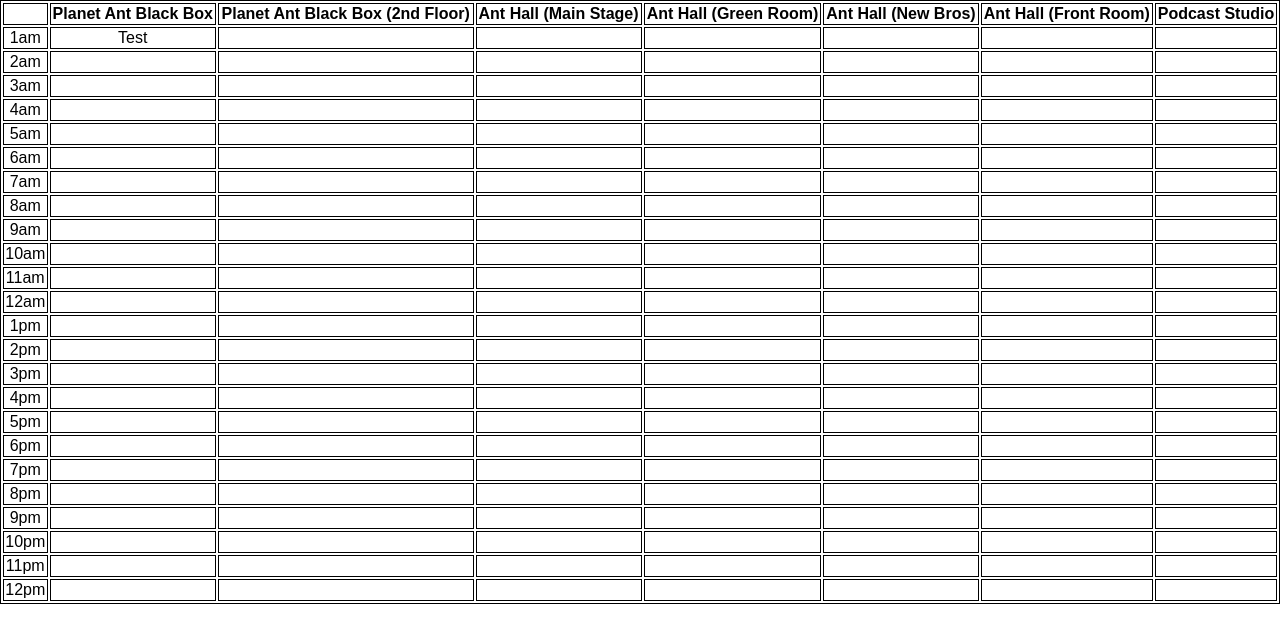
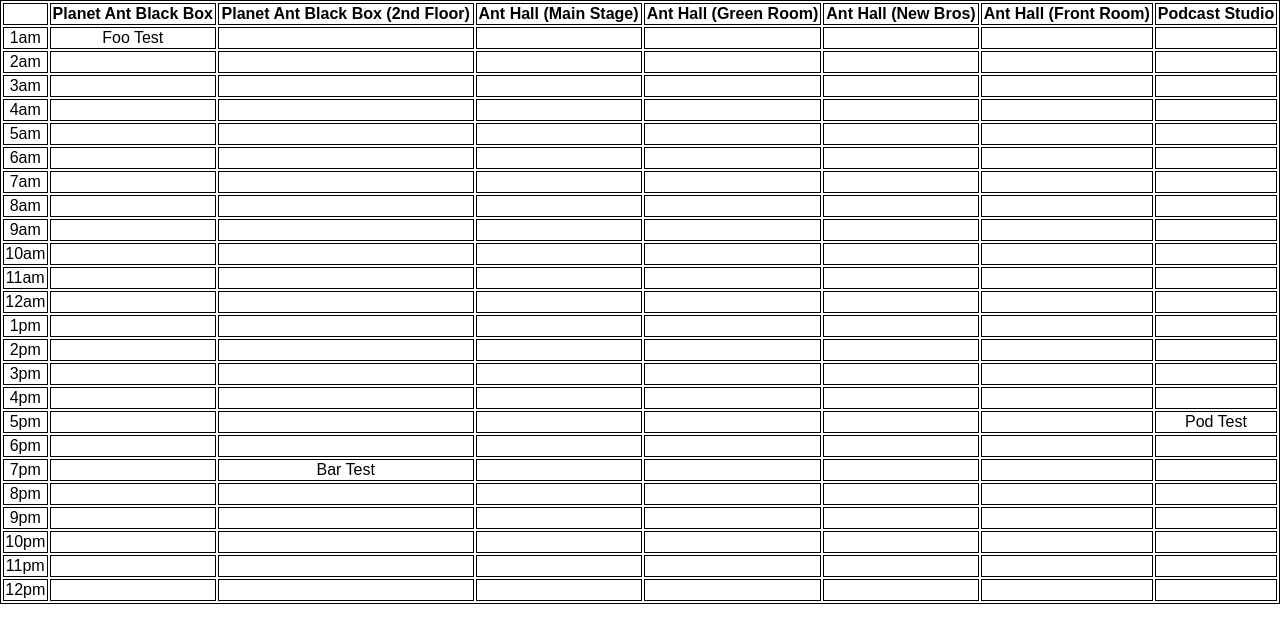
Before and after one commit to ickybodclay/venue-check, a React (Create React App) app: page / in a window 1280 px wide. Shown: the top 642 px of the page. Built offline with nearby package versions, Linux system fonts and the light colour scheme.

Commit message:
started parsing example response, refactored data structure
Also added a scratch pad to help with keeping track of TODOs and various
Calendar API stuff.

```diff
--- a/src/App.js
+++ b/src/App.js
@@ -1,5 +1,6 @@
 import React, { Component } from 'react';
 //import logo from './logo.svg';
+import gcalEventsData from './events.json'
 import './App.css';
 //import ReactDOM from 'react-dom';
 
@@ -7,85 +8,102 @@
   constructor() {
     super();
     this.state = {
-      venueData: [
-        {
-          id: 0,
-          venueName: "Planet Ant Black Box",
-          venueAddress: "2357 Caniff St, Hamtramck, MI 48212",
+      venueData: {
+        "Planet Ant Black Box" : {
+          address: "2357 Caniff St, Hamtramck, MI 48212",
           eventsData: {
-            "1am" : {
-              id: 0,
-              eventStartTime: "00:00",
-              eventEndTime: "01:00",
-              eventName: "Test",
-              venueId: 0
+            "1am": {
+              eventName: "Foo Test",
             }
           }
         },
-        {
-          id: 1,
-          venueName: "Planet Ant Black Box (2nd Floor)",
-          venueAddress: "2357 Caniff St, Hamtramck, MI 48212",
-          eventsData: { }
+        "Planet Ant Black Box (2nd Floor)" : {
+          address: "2357 Caniff St, Hamtramck, MI 48212",
+          eventsData: {
+            "7pm": {
+              eventName: "Bar Test",
+            }
+          }
         },
-        {
-          id: 2,
-          venueName: "Ant Hall (Main Stage)",
-          venueAddress: "2320 Caniff St, Hamtramck, MI 48212",
-          eventsData: { }
+        "Ant Hall (Main Stage)" : {
+          address: "2320 Caniff St, Hamtramck, MI 48212",
+          eventsData: {}
         },
-        {
-          id: 3,
-          venueName: "Ant Hall (Green Room)",
-          venueAddress: "2320 Caniff St, Hamtramck, MI 48212",
-          eventsData: { }
+        "Ant Hall (Green Room)" : {
+          address: "2320 Caniff St, Hamtramck, MI 48212",
+          eventsData: {}
         },
-        {
-          id: 4,
-          venueName: "Ant Hall (New Bros)",
-          venueAddress: "2320 Caniff St, Hamtramck, MI 48212",
-          eventsData: { }
+        "Ant Hall (New Bros)" : {
+          address: "2320 Caniff St, Hamtramck, MI 48212",
+          eventsData: {}
         },
-        {
-          id: 5,
-          venueName: "Ant Hall (Front Room)",
-          venueAddress: "2320 Caniff St, Hamtramck, MI 48212",
-          eventsData: { }
+        "Ant Hall (Front Room)" : {
+          address: "2320 Caniff St, Hamtramck, MI 48212",
+          eventsData: {}
         },
-        {
-          id: 6,
-          venueName: "Podcast Studio",
-          venueAddress: "11831 Joseph Campau Ave, Hamtramck, MI 48212",
-          eventsData: { }
+        "Podcast Studio" : {
+          address: "11831 Joseph Campau Ave, Hamtramck, MI 48212",
+          eventsData: {
+            "5pm": {
+              eventName: "Pod Test",
+            }
+          }
         }
-      ],
+      },
       timeData: [
-        { rowLabel: "1am" },
-        { rowLabel: "2am" },
-        { rowLabel: "3am" },
-        { rowLabel: "4am" },
-        { rowLabel: "5am" },
-        { rowLabel: "6am" },
-        { rowLabel: "7am" },
-        { rowLabel: "8am" },
-        { rowLabel: "9am" },
-        { rowLabel: "10am" },
-        { rowLabel: "11am" },
-        { rowLabel: "12am" },
-        { rowLabel: "1pm" },
-        { rowLabel: "2pm" },
-        { rowLabel: "3pm" },
-        { rowLabel: "4pm" },
-        { rowLabel: "5pm" },
-        { rowLabel: "6pm" },
-        { rowLabel: "7pm" },
-        { rowLabel: "8pm" },
-        { rowLabel: "9pm" },
-        { rowLabel: "10pm" },
-        { rowLabel: "11pm" },
-        { rowLabel: "12pm" }
+        "1am",
+        "2am",
+        "3am",
+        "4am",
+        "5am",
+        "6am",
+        "7am",
+        "8am",
+        "9am",
+        "10am",
+        "11am",
+        "12am",
+        "1pm",
+        "2pm",
+        "3pm",
+        "4pm",
+        "5pm",
+        "6pm",
+        "7pm",
+        "8pm",
+        "9pm",
+        "10pm",
+        "11pm",
+        "12pm"
       ]
     }
+  }
+
+  componentDidMount() {
+    getCalendarEvents().then(response => {
+      //console.log(response)
+      this.parseCalendarEventsResponse(response)
+    });
+  }
+
+  parseCalendarEventsResponse(response) {
+    // TODO clear old eventsData
+    //this.state.venueData.eventsData = {}
+    //this.setState({venueData})
+
+    response.items.map(event => {
+      console.log(event)
+      if (event.location) {
+        //const venue = event.location
+        //const eventName = event.summary
+        if (event.start && event.end) {
+          //const startTime = event.start.dateTime
+          //const endTime = event.end.dateTime
+          //newEvent.eventName = eventName
+        }
+      }
+      return 1
+    });
   }
 
   render() {
@@ -97,23 +115,29 @@
   }
 }
 
+async function getCalendarEvents() {
+  return gcalEventsData
+}
+
 class VenueTable extends React.Component {
   render() {
-    let columns = this.props.venueData.map(venue => {
-      return <VenueCell key={venue.id} venue={venue} />
-    })
+    const venues = Object.keys(this.props.venueData)
+    let columns = venues.map(venueName => {
+      return <VenueCell key={venueName} venueName={venueName} />
+    });
+    console.log(columns)
 
     const rows = [];
     for (let i = 0; i < this.props.timeData.length; i++) {
       let children = []
-      let rowLabel = this.props.timeData[i].rowLabel
+      let rowLabel = this.props.timeData[i]
       children.push(<TimeCell key={i} time={this.props.timeData[i]} />) // time
-      for (let j = 0; j < this.props.venueData.length; j++) {
-        if (this.props.venueData[j].eventsData.hasOwnProperty(rowLabel)) {
-          children.push(<EventCell key={rowLabel+j} event={this.props.venueData[j].eventsData[rowLabel]} />) // event data
+      for (let j = 0; j < venues.length; j++) {
+        if (this.props.venueData[venues[j]].eventsData.hasOwnProperty(rowLabel)) {
+          children.push(<EventCell key={rowLabel + j} event={this.props.venueData[venues[j]].eventsData[rowLabel]} />) // event data
         }
         else {
-          children.push(<EventCell key={rowLabel+j} event={null} />)
+          children.push(<EventCell key={rowLabel + j} event={null} />)
         }
       }
       rows.push(<TimeRow key={i} children={children} />)
@@ -122,7 +146,7 @@
     return (
       <table width="100%">
         <thead>
-          <tr><th/>{columns}</tr>
+          <tr><th />{columns}</tr>
         </thead>
         <tbody>{rows}</tbody>
       </table>
@@ -140,9 +164,9 @@
 
 class VenueCell extends React.Component {
   render() {
-    const venue = this.props.venue;
+    const venueName = this.props.venueName
     return (
-      <th>{venue.venueName}</th>
+      <th>{venueName}</th>
     );
   }
 }
@@ -151,7 +175,7 @@
   render() {
     const time = this.props.time;
     return (
-      <td>{time.rowLabel}</td>
+      <td>{time}</td>
     );
   }
 }
@@ -165,7 +189,7 @@
       );
     }
 
-    return (<td/>)
+    return (<td />)
   }
 }
 
--- /dev/null
+++ b/src/events.json
@@ -0,0 +1,78 @@
+{
+    "items": [
+     {
+      "summary": "Pay day"
+     },
+     {
+      "summary": "Petterson Comp Meeting",
+      "location": "Detroit 6 West - Lovelace",
+      "start": {
+       "dateTime": "2018-10-26T13:00:00-04:00"
+      },
+      "end": {
+       "dateTime": "2018-10-26T14:00:00-04:00"
+      }
+     },
+     {
+      "summary": "Hack Day DEMOS",
+      "location": "5th Floor Bleachers, Detroit 5th Floor Bleachers",
+      "start": {
+       "dateTime": "2014-10-03T16:30:00-04:00"
+      },
+      "end": {
+       "dateTime": "2014-10-03T17:00:00-04:00"
+      }
+     },
+     {
+      "summary": "Hack Day DEMOS",
+      "location": "5th Floor Bleachers, Detroit 5th Floor Bleachers",
+      "start": {
+       "dateTime": "2018-10-26T16:30:00-04:00"
+      },
+      "end": {
+       "dateTime": "2018-10-26T17:00:00-04:00"
+      },
+      "recurringEventId": "o7votqb252fvoacl70qk0206pg_R20181019T203000"
+     },
+     {
+      "summary": "Hack Day DEMOS",
+      "location": "5th Floor Bleachers, Detroit 5th Floor Bleachers",
+      "start": {
+       "dateTime": "2018-10-19T16:30:00-04:00"
+      },
+      "end": {
+       "dateTime": "2018-10-19T17:00:00-04:00"
+      }
+     },
+     {
+      "summary": "TEST1",
+      "location": "Planet Ant Black Box, 2357 Caniff St, Hamtramck, MI 48212, USA",
+      "start": {
+       "dateTime": "2018-10-26T10:00:00-04:00"
+      },
+      "end": {
+       "dateTime": "2018-10-26T11:00:00-04:00"
+      }
+     },
+     {
+      "summary": "TEST3",
+      "location": "Planet Ant Studio, 11831 Joseph Campau Ave, Hamtramck, MI 48212, USA",
+      "start": {
+       "dateTime": "2018-10-26T10:00:00-04:00"
+      },
+      "end": {
+       "dateTime": "2018-10-26T11:00:00-04:00"
+      }
+     },
+     {
+      "summary": "TEST2",
+      "location": "Ant Hall, 2320 Caniff St, Hamtramck, MI 48212, USA",
+      "start": {
+       "dateTime": "2018-10-26T10:30:00-04:00"
+      },
+      "end": {
+       "dateTime": "2018-10-26T11:30:00-04:00"
+      }
+     }
+    ]
+   }
```
Also changed, not shown: venuecheck.scratch.txt (added).
